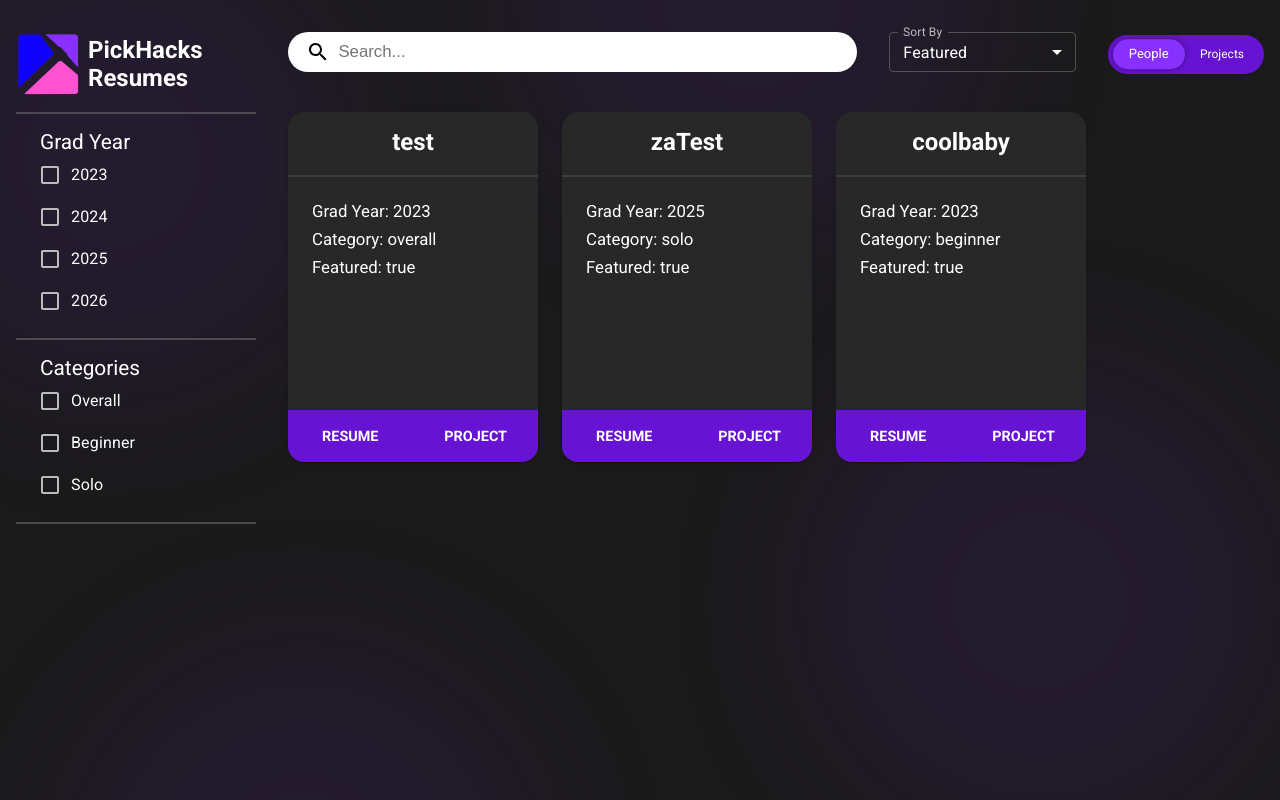
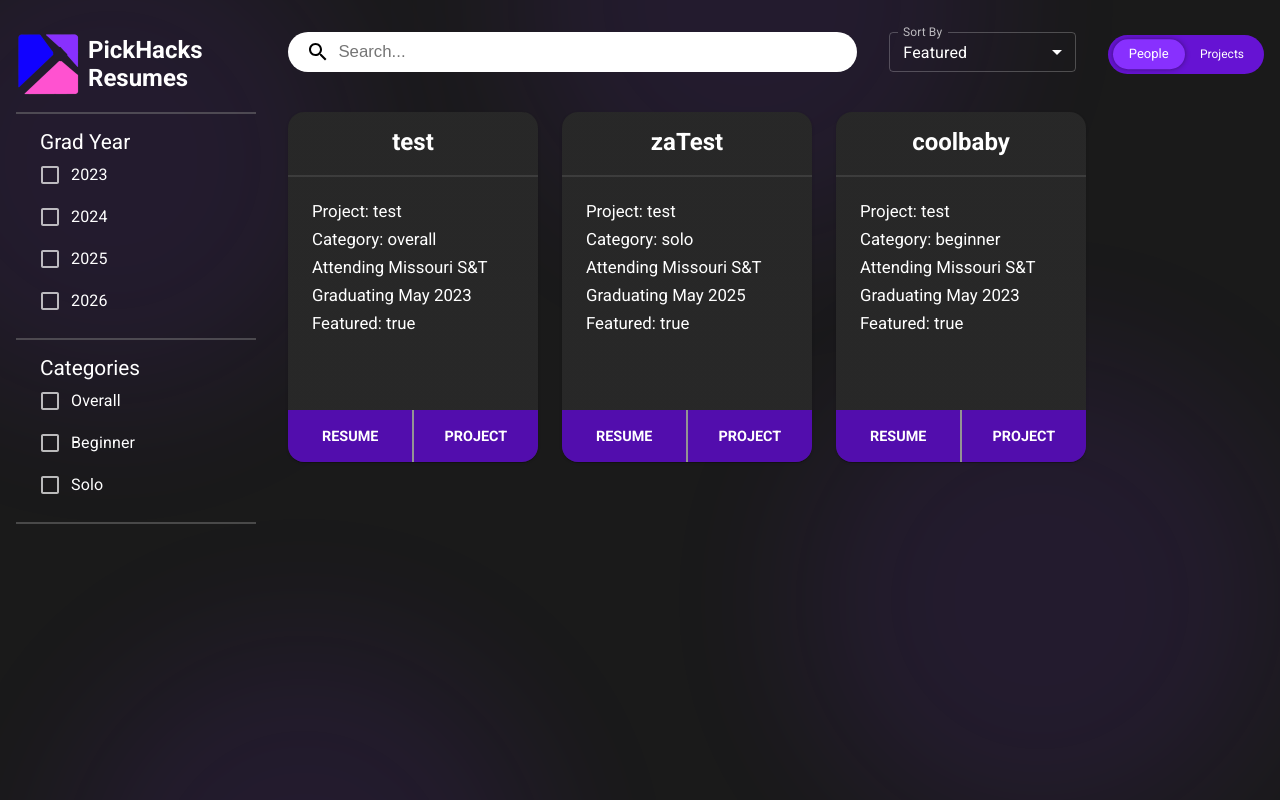
Before and after one commit to acmhack/resumepage, a Next.js app: page / in a window 1280 px wide. Built offline with nearby package versions, Linux system fonts and the light colour scheme.

Commit message:
added more info

```diff
--- a/src/components/Filter.tsx
+++ b/src/components/Filter.tsx
@@ -11,8 +11,8 @@ const Filter = ({ sort, setSort }: IProps) => {
 			<InputLabel>Sort By</InputLabel>
 			<Select value={sort} label="Sort By" onChange={(e) => setSort(e.target.value)}>
 				<MenuItem value={'feat'}>Featured</MenuItem>
-				<MenuItem value={'asc'}>Ascending</MenuItem>
-				<MenuItem value={'desc'}>Descending</MenuItem>
+				<MenuItem value={'asc'}>Ascending (A-Z)</MenuItem>
+				<MenuItem value={'desc'}>Descending (Z-A)</MenuItem>
 			</Select>
 		</FormControl>
 	);
--- a/src/components/ProjectCard.tsx
+++ b/src/components/ProjectCard.tsx
@@ -1,23 +1,28 @@
 import React from 'react';
 import { Card, CardContent, CardActions, Button } from '@mui/material';
 import { IProjectCard } from '../interfaces/ProjectCardProps';
+import styles from '../styles/components/UserCard.module.css';
 
 const ProjectCard = ({ name, members, projectlink, category, featured }: IProjectCard) => {
     return (
-        <Card style={{ width: 250, height: 350 }}>
-            <CardContent>
-                <h2>{name}</h2>
-                <br /> {/* diagnostic */}
-                <p>Category: {category}</p>
-                <p>Featured: {featured.toString()}</p>
+        <Card style={{ width: 250, height: 350, backgroundColor: '#1C1C1C', display: 'flex', flexDirection: 'column', borderRadius: '1em' }}>
+            <CardContent style={{ padding: '1em 0' }}>
+                <h2 className={styles.name}>{name}</h2>
+                <br></br>
+                <div className={styles.line}></div>
+                <div className={styles.contentContainer}>
+                    <p>Category: {category}</p>
+                    <p>Featured: {featured.toString()}</p>
+                </div>
             </CardContent>
-            <CardActions disableSpacing>
-                <Button size="small" color="primary">
-                    View Members
-                </Button>
-                <Button size="small" color="secondary" href={projectlink}>
-                    View Project
-                </Button>
+            <CardActions disableSpacing style={{ marginTop: 'auto', display: 'flex', justifyContent: 'space-evenly', padding: 0 }}>
+                <a href={''} className={styles.button}>
+                    MEMBERS
+                </a>
+                <div className={styles.divider}></div>
+                <a href={projectlink} className={styles.button}>
+                    PROJECT
+                </a>
             </CardActions>
         </Card>
     );
--- a/src/components/usercard.tsx
+++ b/src/components/usercard.tsx
@@ -3,7 +3,7 @@ import { Card, CardContent, CardActions, Button } from '@mui/material';
 import { IUserCard } from '../interfaces/UserCard';
 import styles from '../styles/components/UserCard.module.css';
 
-const UserCard = ({ name, resumelink, projectlink, gradyear, category, featured }: IUserCard) => {
+const UserCard = ({ name, resumelink, projectlink, grad, category, featured, projectName, school }: IUserCard) => {
 	return (
 		<Card style={{ width: 250, height: 350, backgroundColor: '#1C1C1C', display: 'flex', flexDirection: 'column', borderRadius: '1em' }}>
 			<CardContent style={{ padding: '1em 0' }}>
@@ -11,8 +11,10 @@ const UserCard = ({ name, resumelink, projectlink, gradyear, category, featured
 				<br /> {/* diagnostic */}
 				<div className={styles.line}></div>
 				<div className={styles.contentContainer}>
-					<p>Grad Year: {gradyear}</p>
+					<p>Project: {projectName}</p>
 					<p>Category: {category}</p>
+					<p>Attending {school}</p>
+					<p>Graduating {grad}</p>
 					<p>Featured: {featured.toString()}</p>
 				</div>
 			</CardContent>
--- a/src/interfaces/UserCard.ts
+++ b/src/interfaces/UserCard.ts
@@ -2,7 +2,9 @@ export interface IUserCard {
     name: string;
     resumelink: string;
     projectlink: string;
-    gradyear: number;
+    grad: string;
     category: string;
+    projectName: string;
+    school: string;
     featured: boolean;
 }
--- a/src/pages/index.tsx
+++ b/src/pages/index.tsx
@@ -36,48 +36,60 @@ const usersArray: IUserCard[] = [
         name: 'test',
         projectlink: 'test',
         resumelink: 'test',
-        gradyear: 2023,
+        grad: 'May 2023',
         category: 'overall',
+        projectName: 'test',
+        school: 'Missouri S&T',
         featured: true
     },
     {
         name: 'anotherTest',
         projectlink: 'cool',
         resumelink: 'muypoggers',
-        gradyear: 2024,
+        grad: 'May 2024',
         category: 'beginner',
+        projectName: 'test',
+        school: 'Missouri S&T',
         featured: false
     },
     {
         name: 'zaTest',
         projectlink: 'coolio',
         resumelink: 'muchopoggers',
-        gradyear: 2025,
+        grad: 'May 2025',
         category: 'solo',
+        projectName: 'test',
+        school: 'Missouri S&T',
         featured: true
     },
     {
         name: 'baby',
         projectlink: 'dont matter',
         resumelink: 'omegapoggers',
-        gradyear: 2026,
+        grad: 'May 2026',
         category: 'overall',
+        projectName: 'test',
+        school: 'Missouri S&T',
         featured: false
     },
     {
         name: 'coolbaby',
         projectlink: 'do matter',
         resumelink: 'omega2poggers',
-        gradyear: 2023,
+        grad: 'May 2023',
         category: 'beginner',
+        projectName: 'test',
+        school: 'Missouri S&T',
         featured: true
     },
     {
         name: 'John Smith Jr.',
         projectlink: 'generic project.git or whatever',
         resumelink: 'a link to a pdf of some sort',
-        gradyear: 2024,
+        grad: 'May 2024',
         category: 'beginner',
+        projectName: 'test',
+        school: 'Missouri S&T',
         featured: false
     }
 ];
@@ -91,7 +103,7 @@ const displayCards = (userCards: IUserCard[], projectCards: IProjectCard[], sear
         const sort = searchFilter.sort;
         userCards = userCards.filter((card) => card.name.toLowerCase().includes(search));
         if (gradyear.length != 0) {
-            userCards = userCards.filter((card) => gradyear.includes(card.gradyear));
+            userCards = userCards.filter((card) => card.grad.includes(gradyear));
         }
         if (category.length != 0) {
             userCards = userCards.filter((card) => category.includes(card.category));
@@ -138,8 +150,10 @@ const displayCards = (userCards: IUserCard[], projectCards: IProjectCard[], sear
                         projectlink={card.projectlink}
                         resumelink={card.resumelink}
                         featured={card.featured}
-                        gradyear={card.gradyear}
+                        grad={card.grad}
                         category={card.category}
+                        projectName={card.projectName}
+                        school={card.school}
                     ></UserCard>
                 ))}
             {searchFilter.view === 'projects' &&
--- a/src/styles/components/UserCard.module.css
+++ b/src/styles/components/UserCard.module.css
@@ -29,6 +29,7 @@
     width: 100%;
     text-align: center;
     background-color: #6613d3;
+    background-color: #520dad;
 }
 
 .button:hover {
@@ -37,7 +38,7 @@
 
 .divider {
     height: 100%;
-    width: 2px;
+    width: 3px;
     background-color: white;
     opacity: .5;
 }
```
